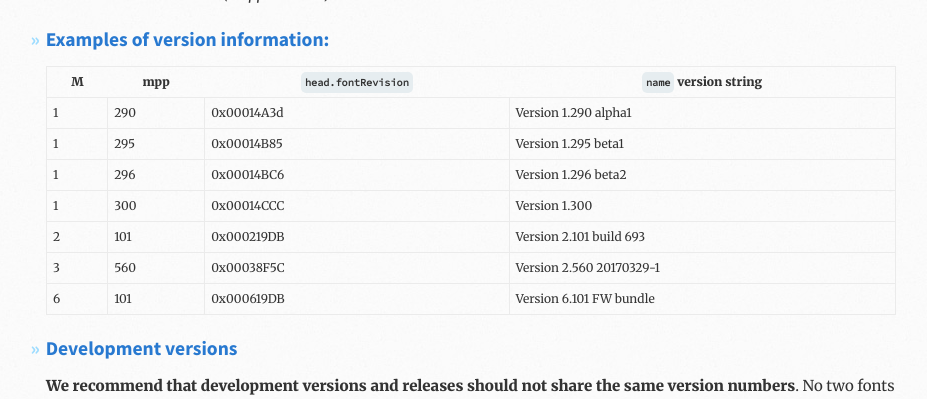
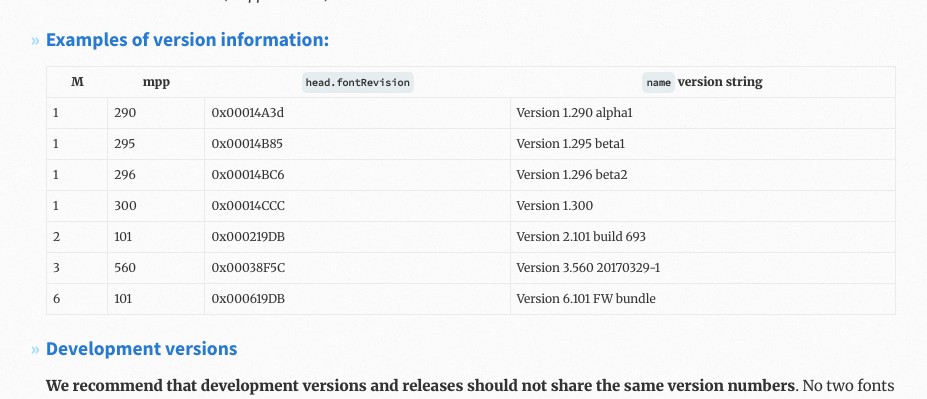
Before and after one commit to silnrsi/FDBP, a Jekyll site: the page built from en-US/Versioning.md, in a window 1280 px wide and 900 px high, scrolled down 1536 px. Shown: the top 399 px of the window, without its empty margins (44-971 px from the left). Built offline with Jekyll 4.4.1, drawn with Linux system fonts in a browser that asks for light colours.

Commit message:
Update Versioning.md

```diff
--- a/en-US/Versioning.md
+++ b/en-US/Versioning.md
@@ -64,7 +64,7 @@ Font vendors have been inconsistent in how they encode a font version in such a
 | 1 | 296 | 0x00014BC6 | Version 1.296 beta2 |
 | 1 | 300 | 0x00014CCC | Version 1.300 |
 | 2 | 101 | 0x000219DB | Version 2.101 build 693 |
-| 3 | 560 | 0x00038F5C | Version 2.560 20170329-1 |
+| 3 | 560 | 0x00038F5C | Version 3.560 20170329-1 |
 | 6 | 101 | 0x000619DB | Version 6.101 FW bundle |
 
 ## Development versions
```
